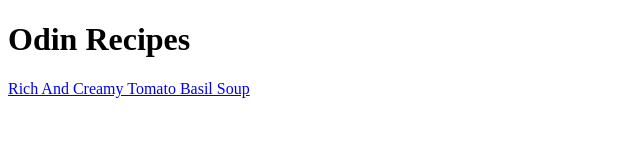
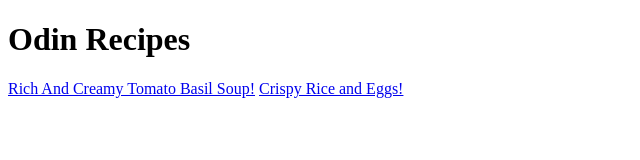
Before and after one commit to Ghost-Machina/odin-recipes, a plain HTML site: page index.html in a window 1280 px wide. Shown: the whole page, without its empty margins (0-640 px from the left). Drawn offline with Linux system fonts and the light colour scheme.

Commit message:
Add link to Crispy eggs and rice page

```diff
--- a/index.html
+++ b/index.html
@@ -7,6 +7,7 @@
 
     <body>
         <h1>Odin Recipes</h1>
-        <a href="./recipes/Rich_and_Creamy_Tomato_Basil_Soup.html" target="_blank">Rich And Creamy Tomato Basil Soup</a>
+        <a href="./recipes/Rich_and_Creamy_Tomato_Basil_Soup.html" target="_blank">Rich And Creamy Tomato Basil Soup!</a>
+        <a href="./recipes/Crispy_Eggs_and_Rice.html" target="_blank">Crispy Rice and Eggs!</a>
     </body>
 </html>
```
